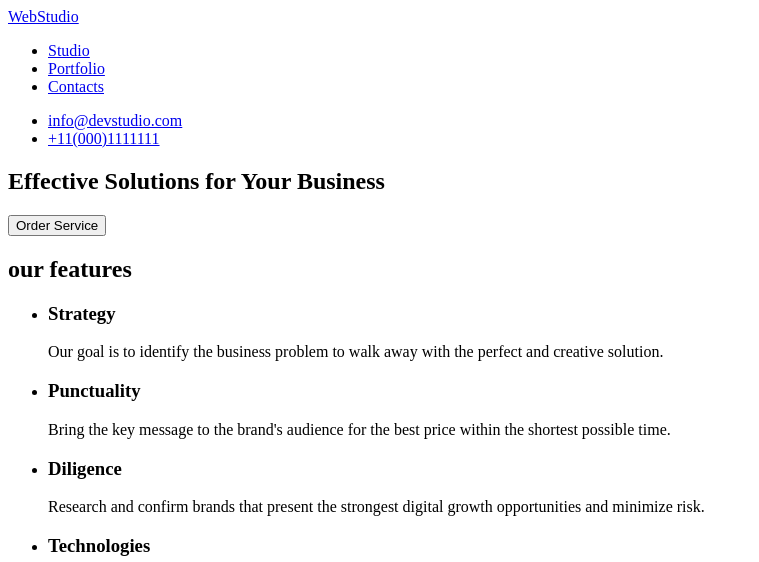
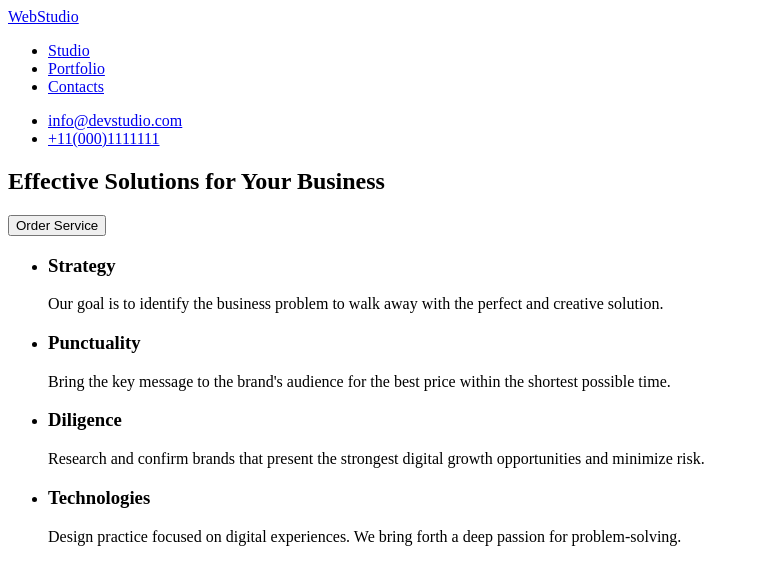
Before and after one commit to JaneMyr/goit-markup-hw-01, a plain HTML site: page index.html in a window 1280 px wide. Shown: the top 562 px of the page, without its empty margins (0-759 px from the left). Drawn offline with Linux system fonts and the light colour scheme.

Commit message:
changes9

```diff
--- a/index.html
+++ b/index.html
@@ -27,7 +27,7 @@
         <button type="button">Order Service</button>
       </section>
       <section>
-        <h2>our features</h2>
+        <!--  <h2>Our features</h2> -->
         <ul>
           <li>
             <h3>Strategy</h3>
```
Also changed, not shown: images/hand.jpg, images/happyman.jpg, images/man.jpg, images/monitor.jpg, images/phone.jpg, images/smileman.jpg, images/woman.jpg.
